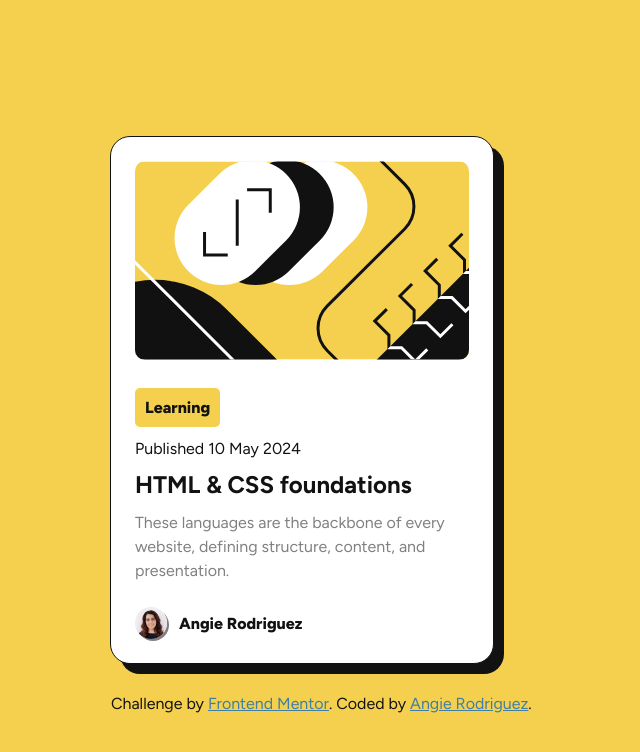
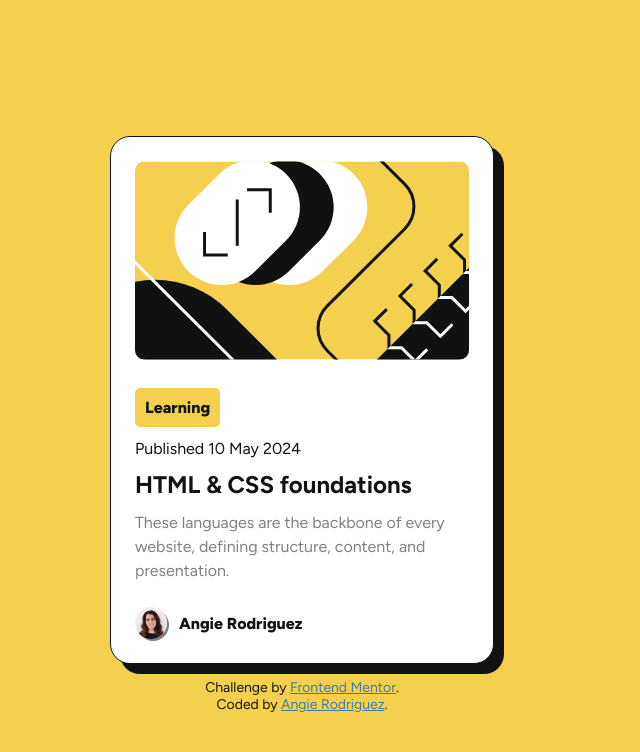
Before and after one commit to ARodriguezHacks/blog-preview-card-main, a plain HTML site: page index.html in a window 1280 px wide. Shown: the whole page, without its empty margins (338-978 px from the left). Drawn offline with Linux system fonts and the light colour scheme.

Commit message:
Fix animation style and update README

```diff
--- a/index.html
+++ b/index.html
@@ -55,12 +55,18 @@
         </section>
       </main>
 
-      <footer class="attribution" role="contentinfo">
-        Challenge by
-        <a href="https://www.frontendmentor.io?ref=challenge" target="_blank"
-          >Frontend Mentor</a
-        >. Coded by
-        <a href="https://github.com/ARodriguezHacks">Angie Rodriguez</a>.
+      <footer class="attribution">
+        <p>
+          Challenge by
+          <a href="https://www.frontendmentor.io?ref=challenge" target="_blank"
+            >Frontend Mentor</a
+          >.
+          <span class="author"
+            >Coded by
+            <a href="https://github.com/ARodriguezHacks">Angie Rodriguez</a
+            >.</span
+          >
+        </p>
       </footer>
     </div>
   </body>
--- a/style.css
+++ b/style.css
@@ -17,6 +17,7 @@
   box-sizing: inherit;
   color: var(--color-neutral-black);
 }
+
 /* Font Variable styling */
 .figtree-heavy {
   font-family: 'Figtree', sans-serif;
@@ -47,6 +48,7 @@ body {
   border-radius: 20px;
   box-shadow: 10px 10px 0px var(--color-neutral-black);
   position: relative;
+  animation: 3s ease-in-out 0.5s 1 forwards load;
 
   .image-art {
     width: 100%;
@@ -73,7 +75,8 @@ body {
     h1 {
       font-size: 24px;
       cursor: pointer;
-      /* Create a neat transition so that on hover, color changes from left to right */
+
+      /* Creates a neat transition so that on hover, text color changes from left to right */
       color: transparent;
       background-image: linear-gradient(
         100deg,
@@ -118,10 +121,27 @@ body {
   position: absolute;
   bottom: -50px;
   left: 0;
-  text-align: left;
-  width: 115%;
+  text-align: center;
+  font-size: 14px;
+  width: 100%;
 
   & a {
     color: var(--color-attribution-link);
   }
+
+  span.author {
+    display: block;
+  }
 }
+
+/* Animation when page loads */
+@keyframes load {
+  from {
+    translate: 0 -130%;
+    opacity: 0;
+  }
+  to {
+    translate: 0 0;
+    opacity: 1;
+  }
+}
```
Also changed, not shown: 1 other file.
